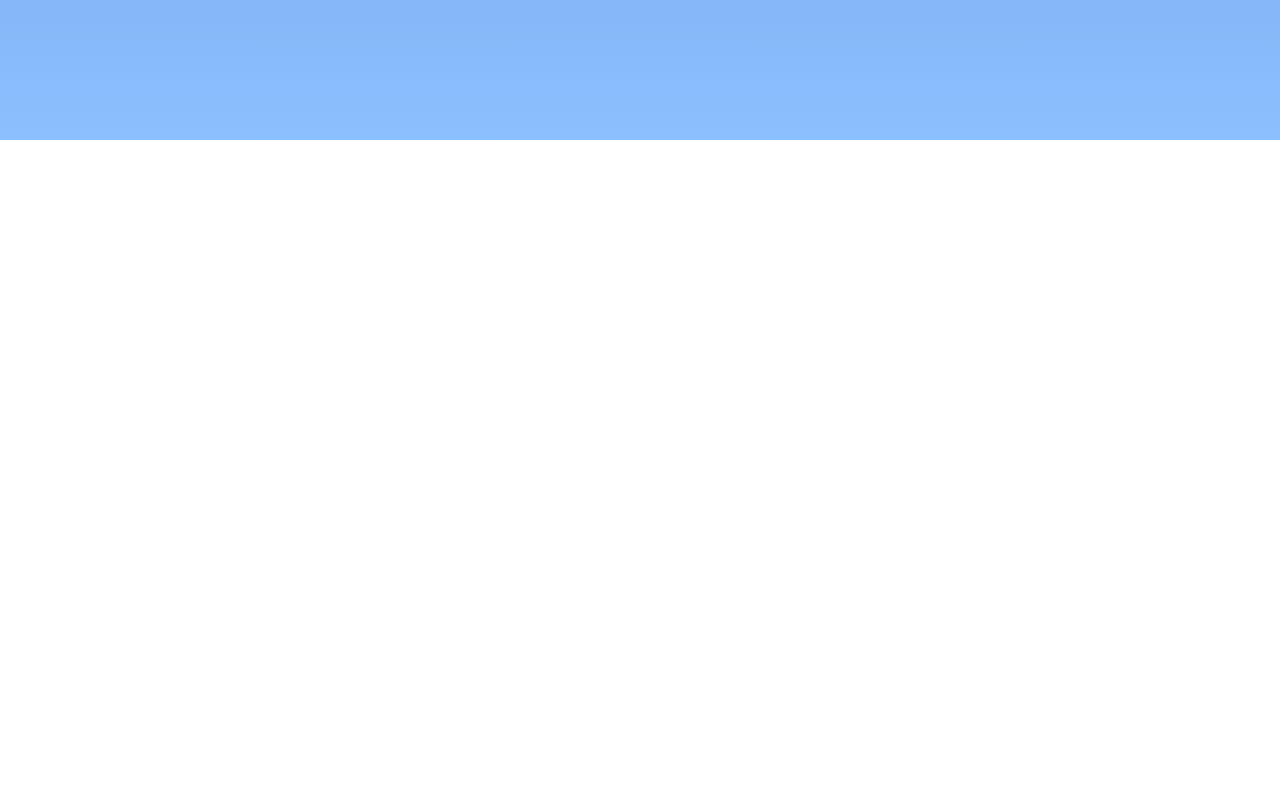
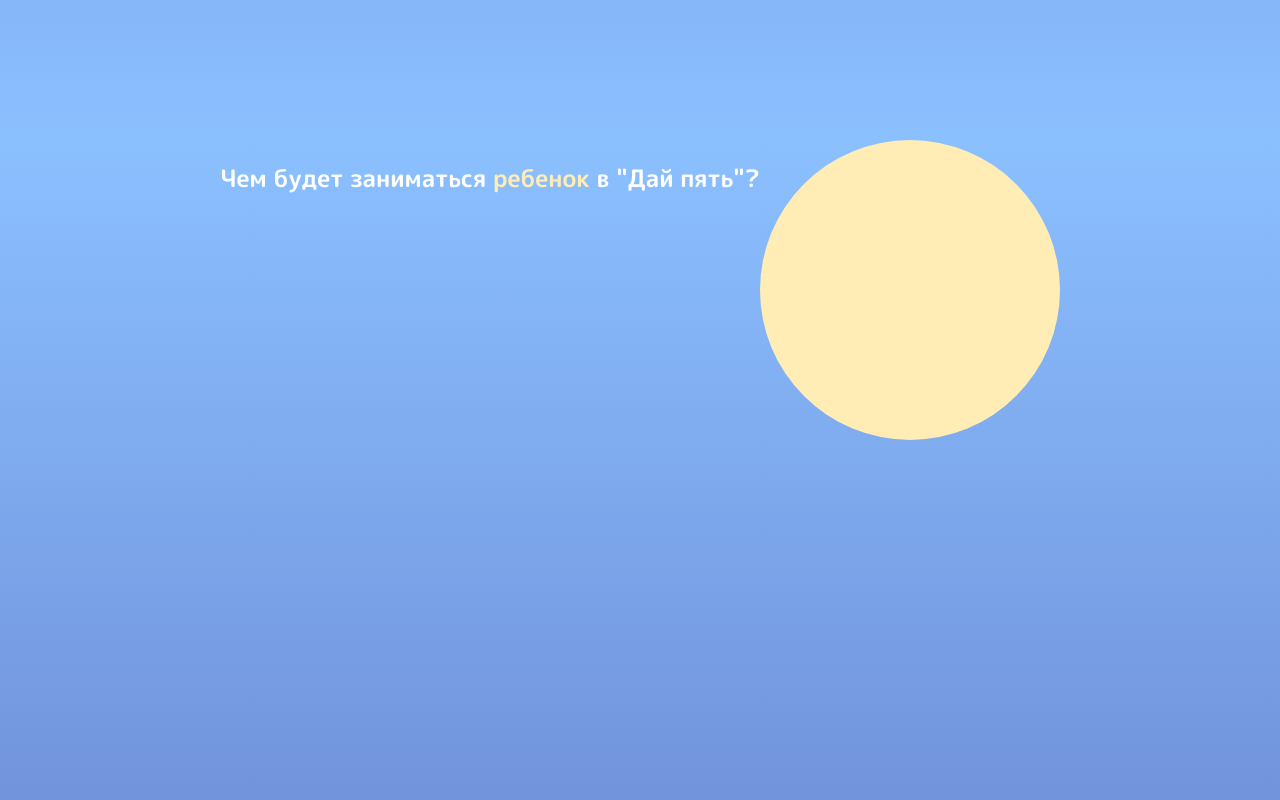
Before and after one commit to Dash-02/React, a React (Create React App) app in the folder preschool/preschool-landing/: page / in a window 1280 px wide. Shown: the part 1460-2260 px from the top of the page. Before the commit the page ends 1600 px from the top, so only its background shows below. Built offline with nearby package versions, Linux system fonts and the light colour scheme.

Commit message:
preschoolers-all-components

```diff
--- a/preschool/preschool-landing/src/App.js
+++ b/preschool/preschool-landing/src/App.js
@@ -1,12 +1,14 @@
 import './App.css';
 import Home from './Home/Home.jsx';
 import Parents from './Pages/Parents.jsx';
+import Preschooler from './Pages/Preschoolers.jsx';
 
 function App() {
   return (
     <div>
-      <Home />
-      <Parents />
+      <Home/>
+      <Parents/>
+      <Preschooler/>
     </div>
   );
 }
--- a/preschool/preschool-landing/src/Header/Header.jsx
+++ b/preschool/preschool-landing/src/Header/Header.jsx
@@ -5,7 +5,7 @@ import logo from '../assets/icons/logo.svg';
 function Header() {
     return (
         <div className="container">
-        <div className="header">
+        <section className="header">
             <div className="logo">
             <img src={logo} alt="logo" />
             <button className="btn-logo">
@@ -22,7 +22,7 @@ function Header() {
             <button>Войти в личный кабинет</button>
             <button>Зарегистрироваться</button>
         </div>
-        </div>
+        </section>
         </div>
     )
 }
--- a/preschool/preschool-landing/src/Home/Home.jsx
+++ b/preschool/preschool-landing/src/Home/Home.jsx
@@ -8,7 +8,7 @@ import whatsapp from '../assets/icons/watsapp.svg';
 
 function Home() {
     return (
-        <div className="home">
+        <section className="home">
             <Header />
             <div className="line"></div>
             <div className="container">
@@ -27,7 +27,7 @@ function Home() {
                 </div>
                 <img className="img-books" src={imgBooks} alt="books" />
             </div>
-        </div>
+        </section>
     )
 }
 
--- a/preschool/preschool-landing/src/Pages/Parents.css
+++ b/preschool/preschool-landing/src/Pages/Parents.css
@@ -21,7 +21,6 @@
     align-items: center;
 
     flex-wrap: wrap;
-
 }
 
 .card-line {
--- a/preschool/preschool-landing/src/Pages/Parents.jsx
+++ b/preschool/preschool-landing/src/Pages/Parents.jsx
@@ -6,8 +6,7 @@ import imgAcadem from '../assets/img/academic.png';
 
 function Parents() {
     return (
-        <div className="parents">
-            <div className="container">
+        <section className="parents">
                 <div className="content">
                     <h1>Что предлагает наша <span className="yellow-text">онлайн-платформа</span>?</h1>
                     <p>Lorem ipsum dolor sit amet, consectetur adipiscing elit, sed do eiusmod tempor incididunt ut labore et dolore magna aliqua. Ut enim ad minim veniam, quis nostrud exercitation ullamco laboris nisi ut aliquip ex ea commodo consequat.</p>
@@ -24,9 +23,7 @@ function Parents() {
                         </p>
                     </div>
                 </div>
-
-            </div>
-        </div>
+        </section>
     )
 }
 
--- a/preschool/preschool-landing/src/Pages/Preschoolers.css
+++ b/preschool/preschool-landing/src/Pages/Preschoolers.css
@@ -0,0 +1,19 @@
+.preschooler {
+    background: linear-gradient(to top, #6C8AD5, #8BC0FF);
+    height: 100vh;
+
+    color: #fff;
+    font-family: 'M PLUS Rounded 1c', sans-serif;
+
+    display: flex;
+    justify-content: center;
+    flex-wrap: wrap;
+}
+
+.round {
+    width: 300px;
+    height: 300px;
+
+    background-color: #FFEDB5;
+    border-radius: 50%;
+}
--- a/preschool/preschool-landing/src/Pages/Preschoolers.jsx
+++ b/preschool/preschool-landing/src/Pages/Preschoolers.jsx
@@ -0,0 +1,18 @@
+import React from "react";
+import './Preschoolers.css';
+import imgBag from '../assets/img/bag.png';
+
+function Preschooler() {
+    return (
+        <section className="preschooler">
+            <h1>Чем будет заниматься <span className="yellow-text">ребенок</span> в "Дай пять"?</h1>
+            <div className="schema">
+                <div className="round">
+
+                </div>
+            </div>
+        </section>
+    )
+}
+
+export default Preschooler;
```
